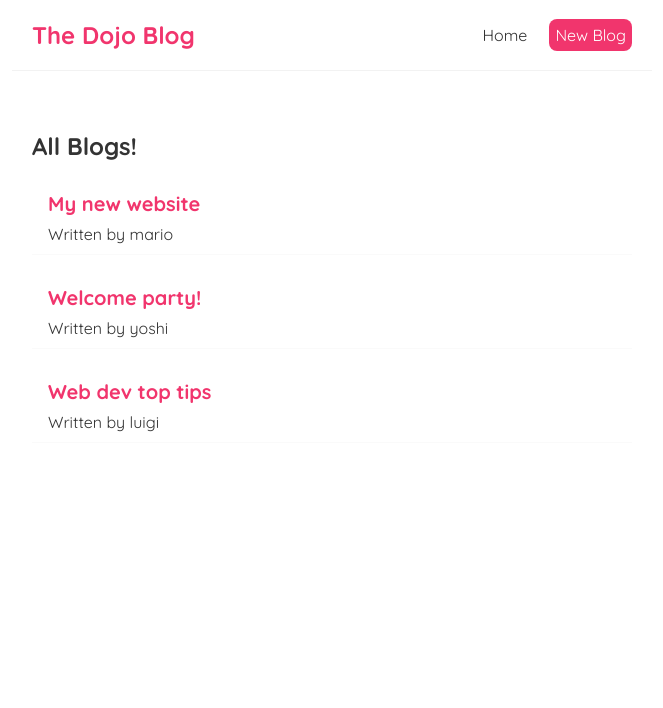
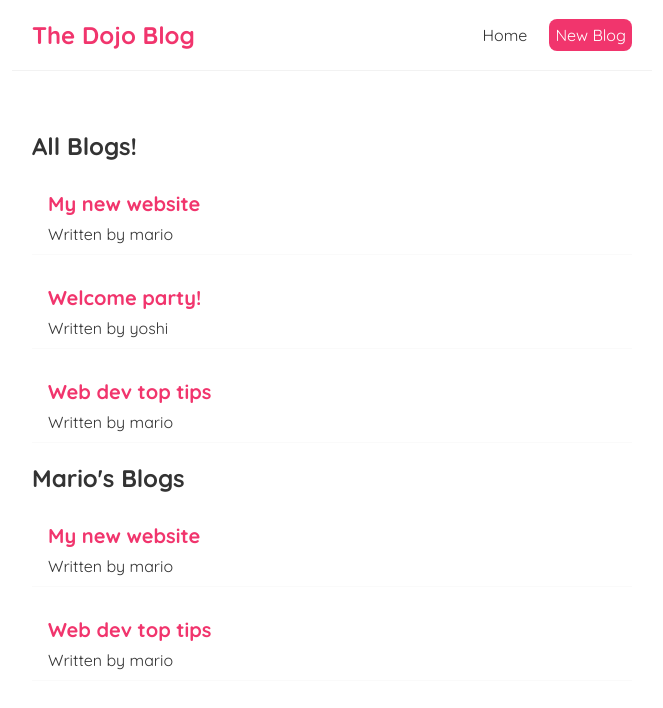
Before and after one commit to CoderApple/Modern-React, a React (Create React App) app in the folder dojo-blog/: page / in a window 1280 px wide. Shown: the top 708 px of the page, without its empty margins (308-971 px from the left). Built offline with nearby package versions, Linux system fonts and the light colour scheme.

Commit message:
Reusing Components

```diff
--- a/dojo-blog/src/home.js
+++ b/dojo-blog/src/home.js
@@ -6,12 +6,13 @@
     const [blogs, setBlogs] = useState([
         {title: 'My new website', body: 'lorem ipsum...', author: 'mario', id: 1},
         {title: 'Welcome party!', body: 'lorem ipsum...', author: 'yoshi', id: 2},
-        {title: 'Web dev top tips', body: 'lorem ipsum...', author: 'luigi', id: 3}
+        {title: 'Web dev top tips', body: 'lorem ipsum...', author: 'mario', id: 3}
     ]);
 
     return (
         <div className="home">
             <Bloglist blogs={blogs} title="All Blogs!"/>
+            <Bloglist blogs={blogs.filter((blog) => blog.author === 'mario')} title="Mario's Blogs"/>
         </div>
     );
 }
```
